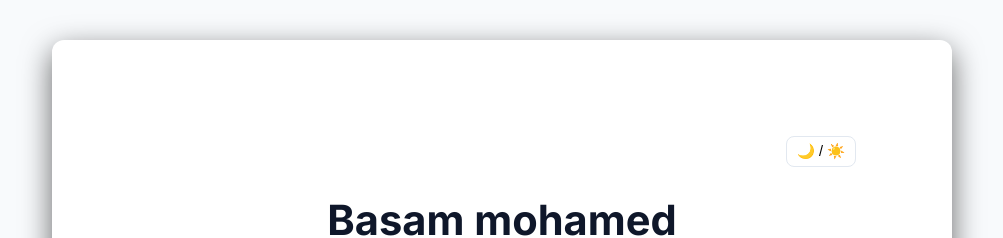
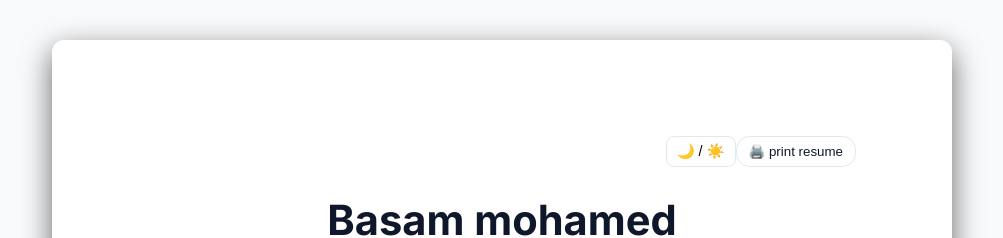
Before and after one commit to BasamLive/resume, a React (Vite) app: page / in a window 1280 px wide. Shown: the top 238 px of the page, without its empty margins (138-1141 px from the left). Built offline with nearby package versions, Linux system fonts and the light colour scheme.

Commit message:
added the print button to the file

```diff
--- a/src/App.css
+++ b/src/App.css
@@ -182,6 +182,19 @@ body {
 .header p {
   color: var(--muted);
 }
+.print-button {
+  background: var(--card);
+  color: var(--text);
+  border: 1px solid var(--border);
+  padding: 6px 12px;
+  border-radius: 0.85rem;
+  cursor: pointer;
+  transition: all 0.2s ease;
+}
+
+.print-button:hover {
+  background: var(--skill-bg);
+}
 
 .contact a {
   margin-right: 16px;
@@ -211,6 +224,22 @@ body {
   margin-bottom: 7px;
   color: var(--text);
 }
+
+@media print {
+  .theme-toggle,
+  .print-button {
+    display: none;
+  }
+  body {
+    background: white;
+  }
+
+  .resume-container {
+    box-shadow: none;
+    padding: 0;
+    margin: 0;
+  }
+}
 @media (max-width: 768px) {
   .resume-container {
     padding: 24px;
--- a/src/components/Header.jsx
+++ b/src/components/Header.jsx
@@ -1,10 +1,12 @@
 import ThemeToggle from "./ThemeToggle";
+import Printbutton from "./Printbutton";
 
 const Header = () => {
   return (
     <header className="header">
       <div className="header-top">
         <ThemeToggle />
+        <Printbutton />
       </div>
       <h1>Basam mohamed</h1>
       <h2>React.js Developer</h2>
--- /dev/null
+++ b/src/components/Printbutton.jsx
@@ -0,0 +1,13 @@
+const Printbutton = () => {
+  const handlePrint = () => {
+    window.print();
+  };
+
+  return (
+    <button onClick={handlePrint} className="print-button">
+      🖨️ print resume
+    </button>
+  );
+};
+
+export default Printbutton;
```
